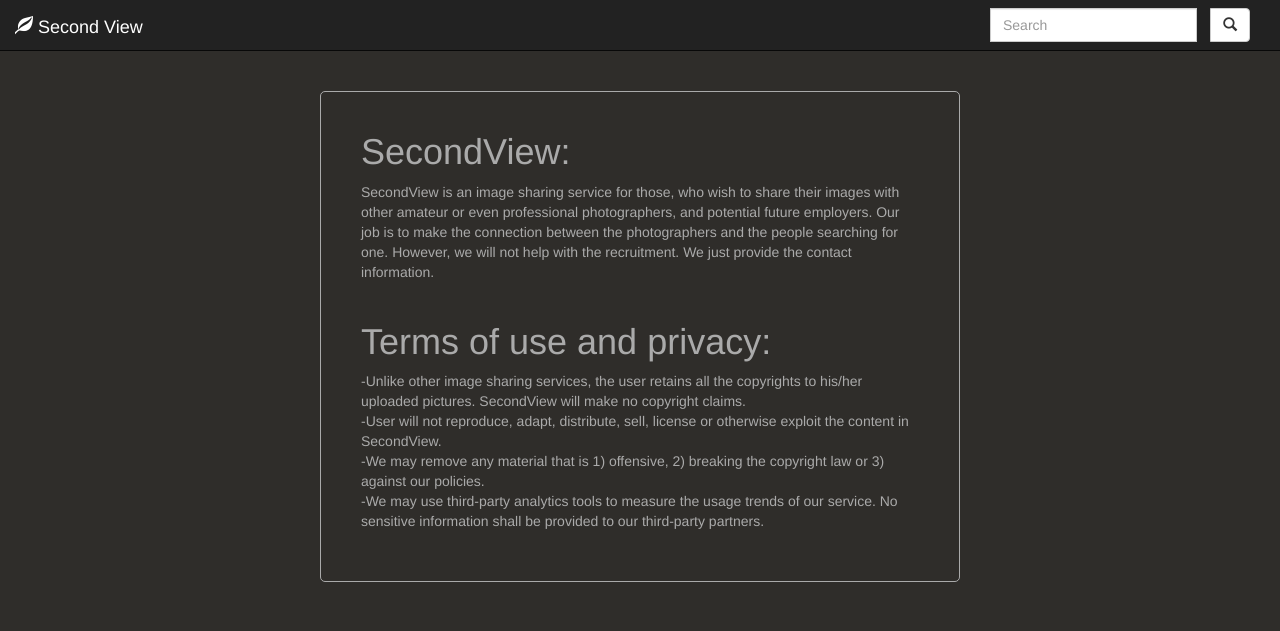
After one commit to regs0311/SecondView, a CakePHP app: the page made by secondview/app/View/About/index.ctp in a window 1280 px wide. The commit adds this page. Shown: the top 631 px of the page. Run offline with PHP 8.4 and a stand-in for CakePHP, Linux system fonts and the light colour scheme; the template is opened without the code that fills it, so the values that code supplies are empty; form fields are guessed from the names that the template uses; some libraries are stand-ins or nearby versions.

Commit message:
About page added

```diff
--- /dev/null
+++ b/secondview/app/View/About/index.ctp
@@ -0,0 +1,25 @@
+<div class="container-fluid navbarfix">
+   <div class="row">
+       <div class="col-md-6 col-md-offset-3 terms">
+           <h1>SecondView:</h1>
+
+           <p>SecondView is an image sharing service for those, who wish to share
+              their images with other amateur or even professional photographers, and
+              potential future employers. Our job is to make the connection between the
+              photographers and the people searching for one. However, we will not help
+              with the recruitment. We just provide the contact information. <br><br></p>
+
+           <h1>Terms of use and privacy:</h1>
+
+           <p>-Unlike other image sharing services, the user retains all the copyrights
+              to his/her uploaded pictures. SecondView will make no copyright claims. <br>
+              -User will not reproduce, adapt, distribute, sell, license or otherwise
+              exploit the content in SecondView. <br>
+              -We may remove any material that is 1) offensive, 2) breaking the copyright
+              law or 3) against our policies. <br>
+              -We may use third-party analytics tools to measure the usage trends of our
+              service. No sensitive information shall be provided to our third-party
+              partners. <br> </p>
+       </div>
+   </div>
+</div>
--- a/secondview/app/View/Layouts/default.ctp
+++ b/secondview/app/View/Layouts/default.ctp
@@ -28,13 +28,14 @@
               <span class="icon-bar"></span>
               <span class="icon-bar"></span>
             </button>
-            <a class="navbar-brand" rel="home" href="/secondview/photos/index" title="label">Second View</a>
+            <a class="navbar-brand" rel="home" href="/secondview/photos/index" title="label"><span class="glyphicon glyphicon-leaf">
+                                                                                             </span>   Second View</a>
           </div> <!-- nav-header -->
           <div class='collapse navbar-collapse navbar-ex1-collapse'>
             <?php if($this->Session->read('Auth.User')) { ?>
               <ul class='nav navbar-nav'>
                 <li><a href='/secondview/users/view/<?php echo AuthComponent::user('id') ?>'>Profile</a></li>
-                <li><a href='#'>About</a></li>
+                <li><a href='/secondview/about/'>About</a></li>
               </ul>
               <span class="btn-group navbar-right" style="top:9px;right:15px">
                 <button class="btn btn-default"><i class="glyphicon glyphicon-cog"></i></button>
--- a/secondview/app/webroot/css/styles.css
+++ b/secondview/app/webroot/css/styles.css
@@ -173,3 +173,13 @@ body {
 }
 
 .carousel .item > img { display: inline-block; }
+
+.terms {
+  margin-top: 20px;
+  margin-bottom: 50px;
+  padding: 20px 40px 40px 40px;
+  color: rgb(170,170,170);
+  border: 1px solid;
+  border-radius: 5px;
+  border-color: rgb(170,170,170);
+}
```
Also changed, not shown: secondview/app/Controller/AboutController.php (added, +14 -0 lines).
